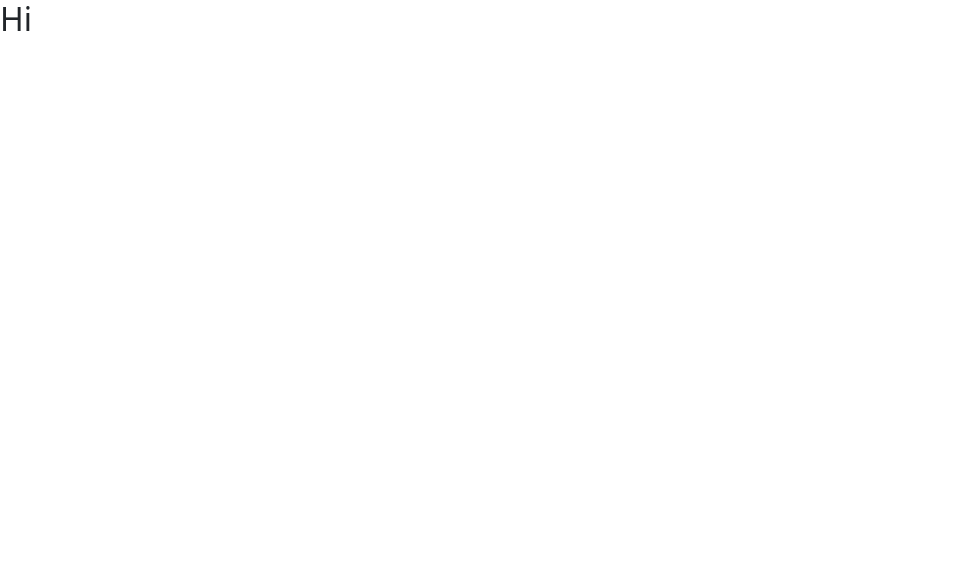
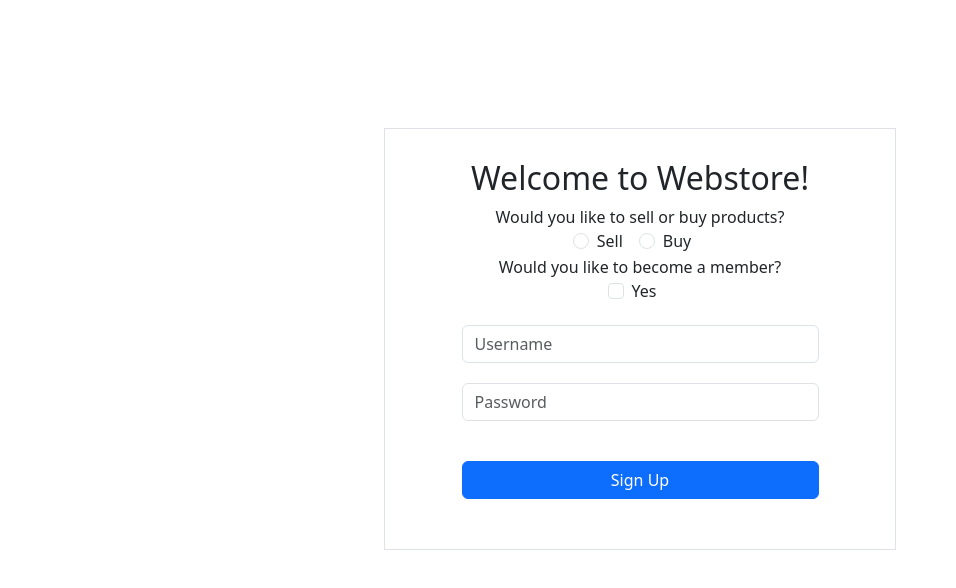
Before and after one commit to ashleylclark/online-marketplace, a React (Vite) app in the folder online-marketplace/: page /signup in a window 1280 px wide. Shown: the top 588 px of the page, without its empty margins (0-956 px from the left). Built offline with nearby package versions, Linux system fonts and the light colour scheme.

Commit message:
created sign up page

```diff
--- a/online-marketplace/src/pages/log in/LogIn.jsx
+++ b/online-marketplace/src/pages/log in/LogIn.jsx
@@ -16,7 +16,6 @@ const LogIn = () => {
       <Nav>
         <Link id='signUp-btn' to="signup">Don't have an account?</Link>
       </Nav>
-      {/* <Button id='signIn-btn' variant='secondary'>Sign Up</Button> */}
     </Container>
   );
 }
--- a/online-marketplace/src/pages/sign up/SignUp.jsx
+++ b/online-marketplace/src/pages/sign up/SignUp.jsx
@@ -1,7 +1,33 @@
+import Container from 'react-bootstrap/Container';
+import Form from 'react-bootstrap/Form';
+import Button from 'react-bootstrap/Button';
+import './signup.css'
+
+const askMember = () => {
+  return (
+    <Form>
+      <p>Would you like to become a member?</p>
+      <Form.Check inline type='checkbox' id='ask-mem' label='Yes' />
+    </Form>
+  )
+}
+
 const SignUp = () => {
   return (
     <div>
-      <h2>Hi</h2>
+      <Container id='sign-up' className='text-center border'>
+        <h2>Welcome to Webstore!</h2>
+        <p>Would you like to sell or buy products?</p>
+        <Form>
+          <Form.Check inline type='radio' group='sb-grp' id='seller-chk' label='Sell' />
+          <Form.Check inline type='radio' group='sb-grp' id='customer-chk' label='Buy' />
+        </Form>
+        {/* if customer: member? */}
+        {askMember()}
+        <Form.Control className='input-form' type='text' placeholder='Username' />
+        <Form.Control className='input-form' type='password' placeholder='Password' />
+        <Button id='signUp-btn' variant='primary' type='submit'>Sign Up</Button>
+      </Container>
     </div>
   );
 }
--- /dev/null
+++ b/online-marketplace/src/pages/sign up/signup.css
@@ -0,0 +1,19 @@
+#sign-up {
+  margin: auto;
+  margin-top: 10%;
+  width: 40%;
+  padding: 30px 0
+}
+
+.input-form {
+  margin: 20px auto;
+  max-width: 70%;
+}
+
+#signUp-btn {
+  width: 70%
+}
+
+p {
+  margin: 0;
+}
```
